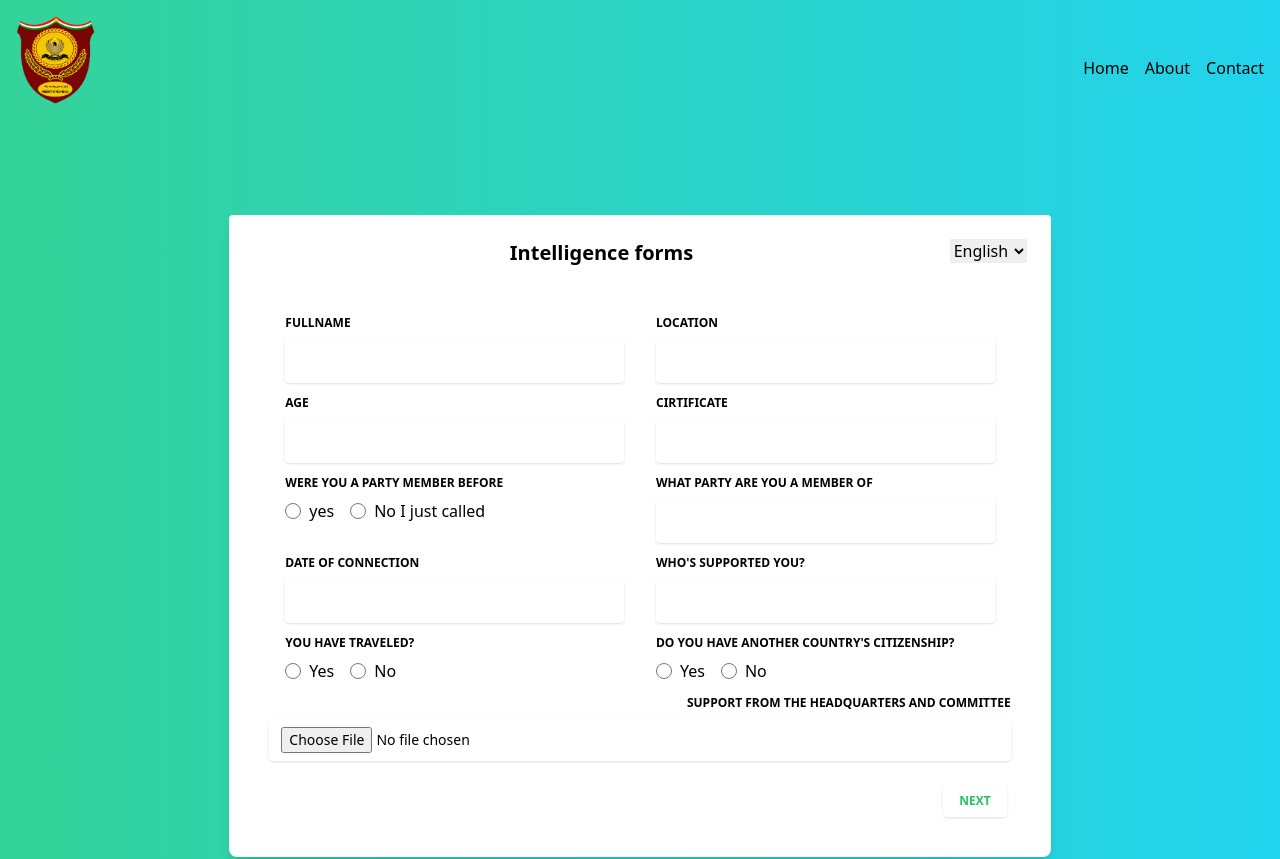
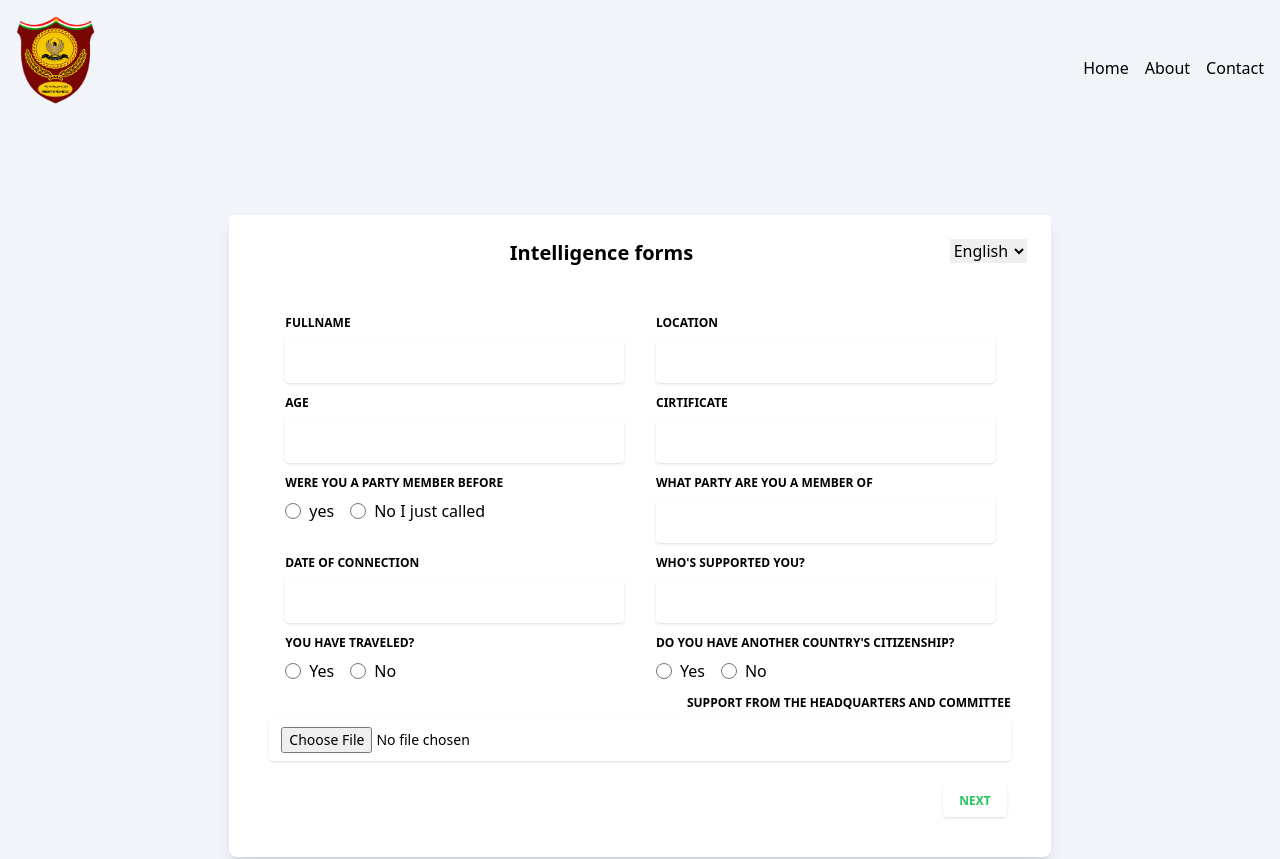
Before and after one commit to DBMS-ICT/health-forms, a React (Create React App) app: page /hawalgry-form in a window 1280 px wide. Shown: the top 859 px of the page. Built offline with nearby package versions, Linux system fonts and the light colour scheme.

Commit message:
form change

```diff
--- a/src/components/Hawalgryform.js
+++ b/src/components/Hawalgryform.js
@@ -214,11 +214,11 @@ const submit=(e)=>{
 
   return (
     <>
-    <div className="bg-gradient-to-r from-emerald-400 to-cyan-400 ">
+    <div className="bg-slate-100">
 
   <Header />
   </div>
-    <div className="bg-gradient-to-r from-emerald-400 to-cyan-400 min-h-screen flex items-center justify-center">
+    <div className="bg-slate-100 min-h-screen flex items-center justify-center">
 
       <div className="w-full lg:w-8/12 px-4 mx-auto mt-6">
 
--- a/src/components/Header.js
+++ b/src/components/Header.js
@@ -45,7 +45,7 @@ const Header = () => {
         </button>
       </div>
       {isMobileMenuOpen && (
-        <div className="md:hidden bg-gradient-to-r from-emerald-400 to-cyan-400 p-4">
+        <div className="md:hidden bg-slate-100 p-4">
           <nav className="flex flex-col space-y-2 items-center">
             <Link to="/" className="hover:text-gray-400">Home</Link>
             <Link to="/about" className="hover:text-gray-400">About</Link>
--- a/src/components/Healthform.js
+++ b/src/components/Healthform.js
@@ -1,3 +1,4 @@
+
 
 import React, { useEffect, useState } from 'react';
 import { Menu } from '@headlessui/react';
@@ -211,11 +212,11 @@ if (!handleChangeyesnoError.trim()) {
 
   return (
  <>
-  <div className="bg-gradient-to-r from-emerald-400 to-cyan-400 ">
+  <div className="bg-slate-100 ">
 
 <Header />
 </div>
-    <div className="bg-gradient-to-r from-emerald-400 to-cyan-400 min-h-screen flex items-center justify-center">
+    <div className="bg-slate-100 min-h-screen flex items-center justify-center">
 
       <div className="w-full lg:w-8/12 px-4 mx-auto mt-6">
 
--- a/src/components/Home.js
+++ b/src/components/Home.js
@@ -9,8 +9,8 @@ import Header from './Header';
 const Home = () => {
   return (
 
-    <div className="flex flex-col justify-between h-screen">
-      <div className="!bg-white p-4 md:bg-white">
+    <div className="bg-slate-100 flex flex-col justify-between h-screen">
+      <div className="!bg-slate-100 p-4 md:bg-slate-100">
 
       <Header />
       </div>
--- a/src/components/Login.js
+++ b/src/components/Login.js
@@ -42,7 +42,7 @@ const Login = () => {
   };
 
   return (
-    <div className="bg-gradient-to-r from-emerald-400 to-cyan-400 min-h-screen flex items-center justify-center">
+    <div className="bg-slate-100 min-h-screen flex items-center justify-center">
       <div className="w-full sm:w-4/12 md:w-3/12 lg:w-1/4 px-4 mx-auto mt-6">
         <div className="flex flex-col items-center">
           <img
```
